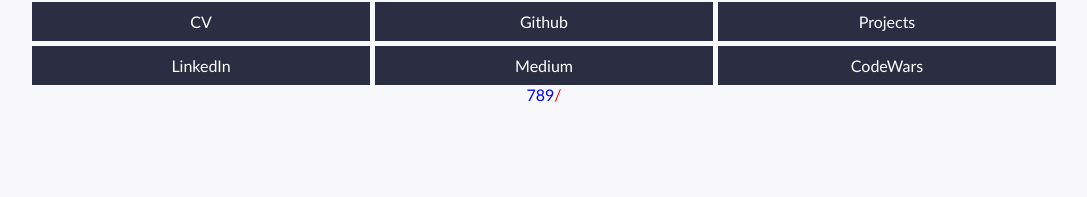
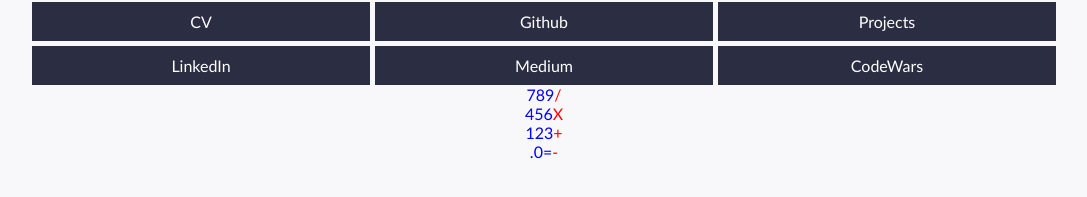
Before and after one commit to AlexLewis10/portfolio, a React (Create React App) app: page / in a window 1280 px wide. Shown: the part 439-636 px from the top of the page, without its empty margins (96-1183 px from the left). Built offline with nearby package versions, Linux system fonts and the light colour scheme.

Commit message:
Calculator component contains all buttons

```diff
--- a/src/components/calculator.js
+++ b/src/components/calculator.js
@@ -10,11 +10,31 @@
 
   render() {
     return (
-      <div className='row'>
-        <Button>7</Button>
-        <Button>8</Button>
-        <Button>9</Button>
-        <Button>/</Button>
+      <div>
+        <div className='row'>
+          <Button>7</Button>
+          <Button>8</Button>
+          <Button>9</Button>
+          <Button>/</Button>
+        </div>
+        <div className='row'>
+          <Button>4</Button>
+          <Button>5</Button>
+          <Button>6</Button>
+          <Button>X</Button>
+        </div>
+        <div className='row'>
+          <Button>1</Button>
+          <Button>2</Button>
+          <Button>3</Button>
+          <Button>+</Button>
+        </div>
+        <div className='row'>
+          <Button>.</Button>
+          <Button>0</Button>
+          <Button>=</Button>
+          <Button>-</Button>
+        </div>
       </div>
     )
   }
```
Also changed, not shown: 1 other file (tests, documents, lock files or other folders).
